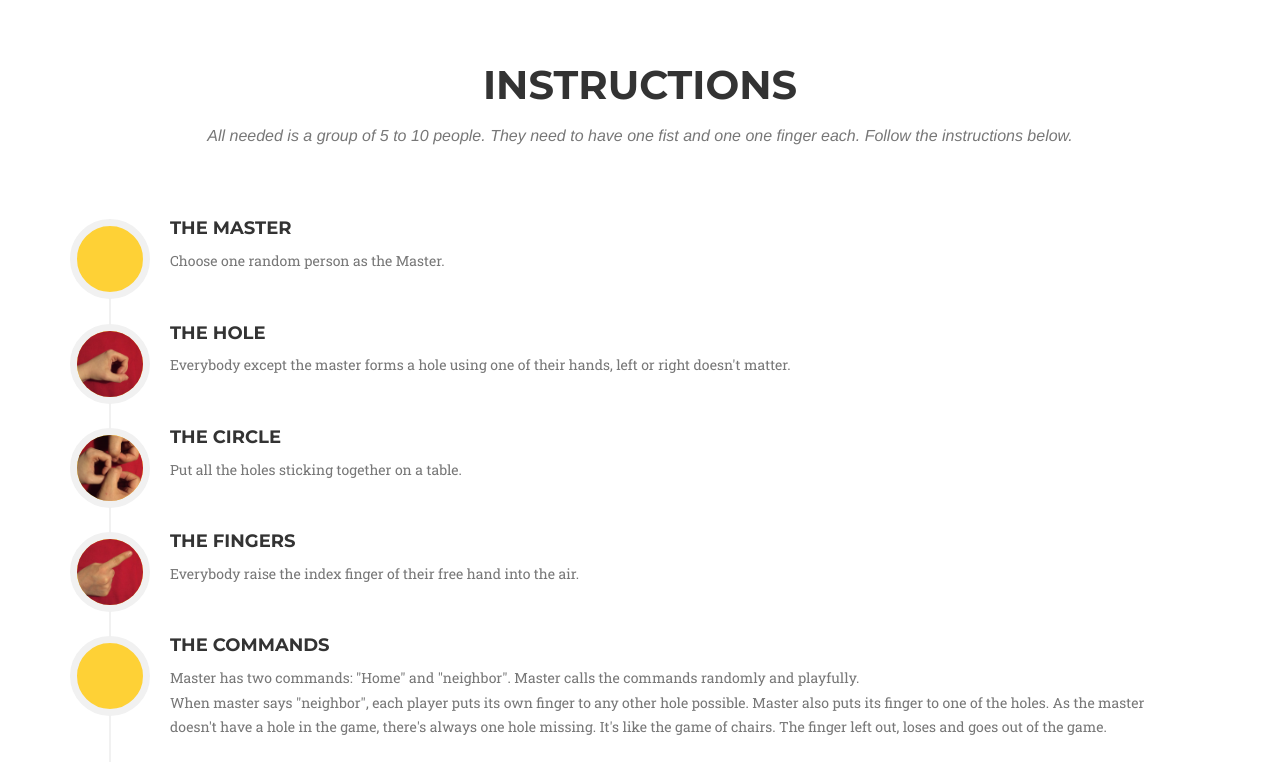
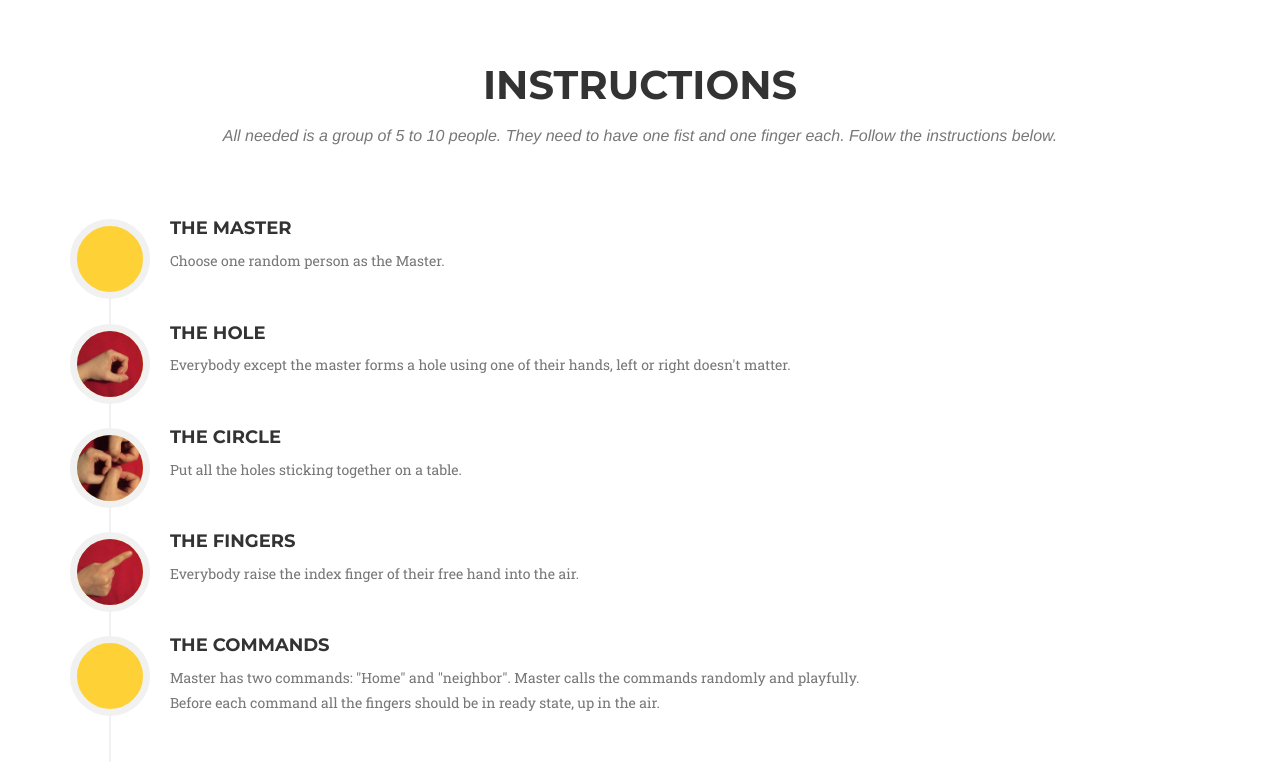
Before and after one commit to niloomotita/game-of-holes, a website: page index.html in a window 1280 px wide. Shown: the part 780-1542 px from the top of the page. Drawn offline with nearby package versions, Linux system fonts and the light colour scheme; a web font is replaced by a local one.

Commit message:
fix typo

```diff
--- a/index.html
+++ b/index.html
@@ -46,15 +46,16 @@
         </div>
     </header>
 
-    <!-- About Section -->
+    <!-- Instructions Section -->
     <section id="instructions">
         <div class="container">
             <div class="row">
                 <div class="col-lg-12 text-center">
                     <h2 class="section-heading">Instructions</h2>
 
-                    <h3 class="section-subheading text-muted">All needed is a group of 5 to 10 people. They need to have one fist and one one finger each. Follow the instructions below.
-</h3>
+                    <h3 class="section-subheading text-muted">
+                        All needed is a group of 5 to 10 people. They need to have one fist and one finger each. Follow the instructions below.
+                    </h3>
                 </div>
             </div>
             <div class="row">
@@ -81,7 +82,9 @@
                                     <h4>The Hole</h4>
                                 </div>
                                 <div class="timeline-body">
-                                    <p class="text-muted">Everybody except the master forms a hole using one of their hands, left or right doesn't matter.</p>
+                                    <p class="text-muted">Everybody except the master forms a hole using one of their hands, left or right doesn't
+                                        matter.
+                                    </p>
                                 </div>
                             </div>
                         </li>
@@ -119,8 +122,10 @@
                                     <h4>The COMMANDS</h4>
                                 </div>
                                 <div class="timeline-body">
-                                    <p class="text-muted">Master has two commands: "Home" and "neighbor". Master calls the commands randomly and playfully.</p>
-                                    <p class="text-muted">When master says "neighbor", each player puts its own finger to any other hole possible. Master also puts its finger to one of the holes. As the master doesn't have a hole in the game, there's always one hole missing. It's like the game of chairs. The finger left out, loses and goes out of the game. </p>
+                                    <p class="text-muted">Master has two commands: "Home" and "neighbor". Master calls the commands randomly and
+                                        playfully.
+                                    </p>
+                                    <p class="text-muted">Before each command all the fingers should be in ready state, up in the air.</p>
 
                                 </div>
                             </div>
@@ -134,7 +139,8 @@
                                     <h4>HOME Command</h4>
                                 </div>
                                 <div class="timeline-body">
-                                    <p class="text-muted">When master says "Home", players put their fingers to their own holes. Master doesn't need to finger any hole.</p>
+                                    <p class="text-muted">When master says "Home", players put their fingers to their own holes. Master doesn't
+                                        need to finger any hole.</p>
                                 </div>
                             </div>
                         </li>
@@ -147,7 +153,13 @@
                                     <h4>neighbor command</h4>
                                 </div>
                                 <div class="timeline-body">
-                                    <p class="text-muted">When master says "neighbor", players put their fingers to any other holes, except theirown. Master also puts his/her finger to one of the holes. As the master doesn't have a hole in the game, there's always one hole missing. It's like the game of chairs. The finger left out, loses and is called the hole-less. Also if there are two or more fingers in one hole, the finger(s) getting into the hole later, will be the hole-less.</p>
+                                    <p class="text-muted">When master says "neighbor", players put their fingers to any other holes, except theirown.
+                                        Master also puts his/her finger to one of the holes. As the master doesn't have a
+                                        hole in the game, there's always one hole missing. It's like the game of chairs.
+                                        The finger left out, loses and is called the hole-less. Also if there are two or
+                                        more fingers in one hole, the finger(s) getting into the hole later, will be the
+                                        hole-less.
+                                    </p>
                                 </div>
                             </div>
 
@@ -160,7 +172,9 @@
                                     <h4>The hole-less</h4>
                                 </div>
                                 <div class="timeline-body">
-                                    <p class="text-muted">At each round the finger left out without a hole, is the hole-less. Make that person do something funny. For example writing "constantinopole" with their butt on the wall? </p>
+                                    <p class="text-muted">At each round the finger left out without a hole, is the hole-less. Make that person
+                                        do something funny. For example writing "constantinopole" with their butt on the
+                                        wall? </p>
                                 </div>
                             </div>
 
@@ -197,7 +211,8 @@
     <script src="vendor/bootstrap/js/bootstrap.min.js"></script>
 
     <!-- Plugin JavaScript -->
-    <script src="https://cdnjs.cloudflare.com/ajax/libs/jquery-easing/1.3/jquery.easing.min.js" integrity="sha384-mE6eXfrb8jxl0rzJDBRanYqgBxtJ6Unn4/1F7q4xRRyIw7Vdg9jP4ycT7x1iVsgb" crossorigin="anonymous"></script>
+    <script src="https://cdnjs.cloudflare.com/ajax/libs/jquery-easing/1.3/jquery.easing.min.js" integrity="sha384-mE6eXfrb8jxl0rzJDBRanYqgBxtJ6Unn4/1F7q4xRRyIw7Vdg9jP4ycT7x1iVsgb"
+        crossorigin="anonymous"></script>
 
     <!-- Contact Form JavaScript -->
     <script src="js/jqBootstrapValidation.js"></script>
```
